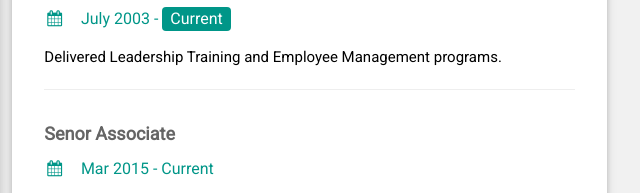
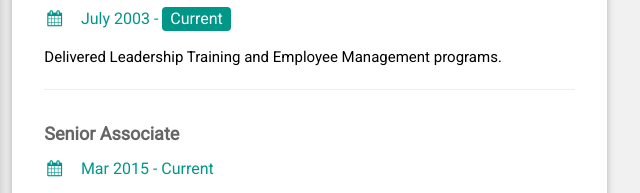
Before and after one commit to sammielee1/terry2020, a plain HTML site: page index.html in a window 1280 px wide. Shown: the part 1141-1334 px from the top of the page, 483-1123 px from the left. Drawn offline with nearby package versions, Linux system fonts and the light colour scheme.

Commit message:
Update index.html

```diff
--- a/index.html
+++ b/index.html
@@ -115,7 +115,7 @@ html,body,h1,h2,h3,h4,h5,h6 {font-family: "Roboto", sans-serif}
           <hr>
         </div>
         <div class="w3-container">
-          <h5 class="w3-opacity"><b>Senor Associate</b></h5>
+          <h5 class="w3-opacity"><b>Senior Associate</b></h5>
           <h6 class="w3-text-teal"><i class="fa fa-calendar fa-fw w3-margin-right"></i>Mar 2015 - Current</h6>
           <p>Providing specialist Career Transition Support to employees, and delivering Redundancy Notification training to Managers on how to have those conversations compassionately whilst minimizing risk to the business.</p>
           <hr>
```
